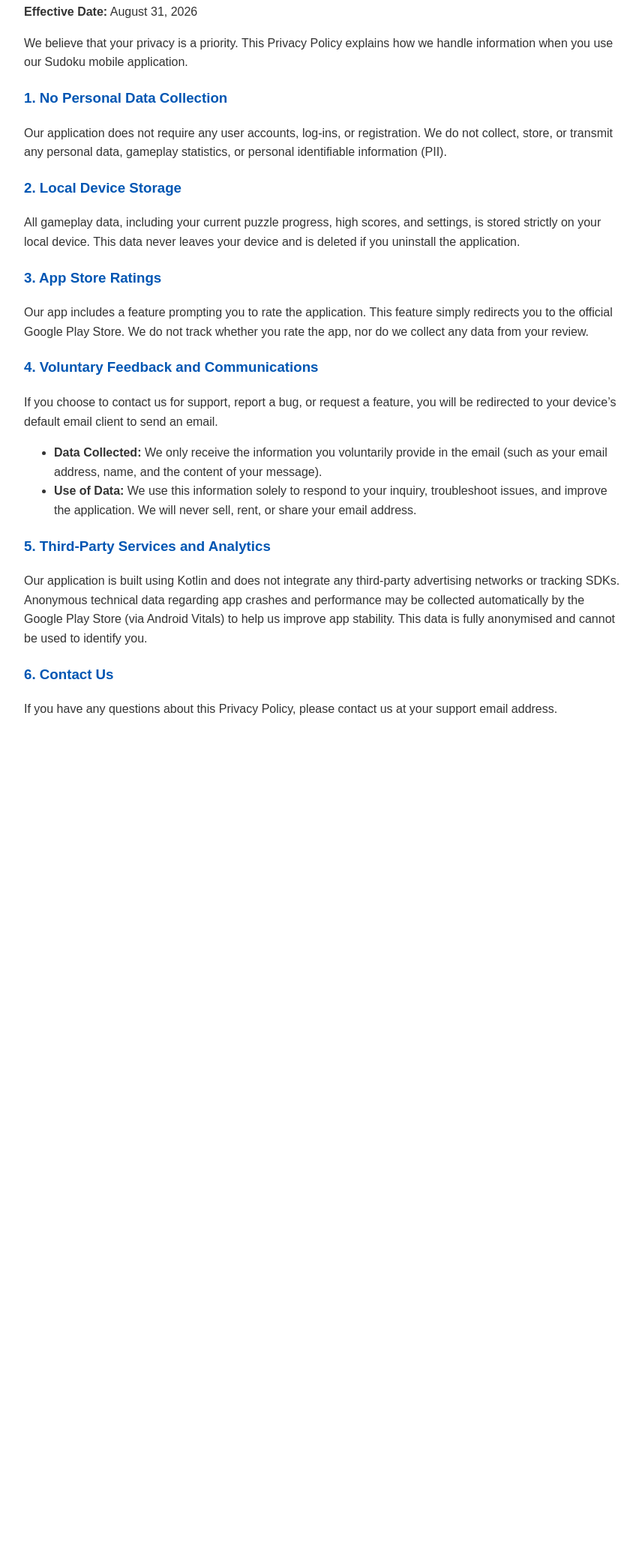
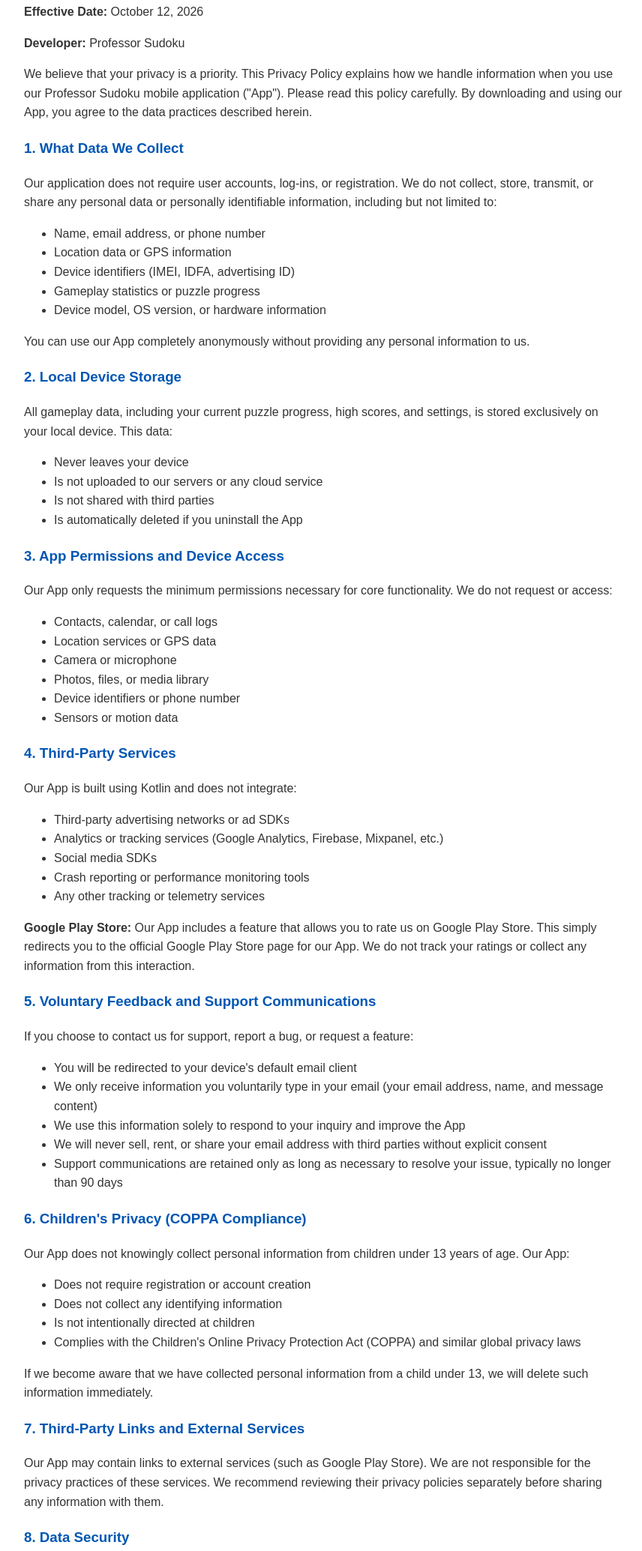
Before and after one commit to professorsudoku/sudoku-privacy-policy, a plain HTML site: page Index.html in a window 1280 px wide. Shown: the part 123-2192 px from the top of the page at 75% size, without its empty margins (208-1064 px from the left). Before the commit the page ends 1118 px from the top, so only its background shows below. Drawn offline with Linux system fonts and the light colour scheme.

Commit message:
Update privacy policy with corrected contact email and final Google Play style language

```diff
--- a/Index.html
+++ b/Index.html
@@ -3,7 +3,7 @@
 <head>
     <meta charset="UTF-8">
     <meta name="viewport" content="width=device-width, initial-scale=1.0">
-    <title>Privacy Policy - Sudoku Puzzle App</title>
+    <title>Privacy Policy - Professor Sudoku</title>
     <style>
         body { font-family: Arial, sans-serif; line-height: 1.6; max-width: 800px; margin: 0 auto; padding: 20px; color: #333; }
         h1 { color: #111; border-bottom: 2px solid #eee; padding-bottom: 10px; }
@@ -12,31 +12,97 @@
 </head>
 <body>
 
-    <h1>Privacy Policy for Sudoku Puzzle App</h1>
-    <p><strong>Effective Date:</strong> August 31, 2026</p>
-    <p>We believe that your privacy is a priority. This Privacy Policy explains how we handle information when you use our Sudoku mobile application.</p>
+    <h1>Privacy Policy for Professor Sudoku</h1>
+    <p><strong>Effective Date:</strong> October 12, 2026</p>
+    <p><strong>Developer:</strong> Professor Sudoku</p>
+    <p>We believe that your privacy is a priority. This Privacy Policy explains how we handle information when you use our Professor Sudoku mobile application ("App"). Please read this policy carefully. By downloading and using our App, you agree to the data practices described herein.</p>
 
-    <h3>1. No Personal Data Collection</h3>
-    <p>Our application does not require any user accounts, log-ins, or registration. We do not collect, store, or transmit any personal data, gameplay statistics, or personal identifiable information (PII).</p>
+    <h3>1. What Data We Collect</h3>
+    <p>Our application does not require user accounts, log-ins, or registration. We do not collect, store, transmit, or share any personal data or personally identifiable information, including but not limited to:</p>
+    <ul>
+        <li>Name, email address, or phone number</li>
+        <li>Location data or GPS information</li>
+        <li>Device identifiers (IMEI, IDFA, advertising ID)</li>
+        <li>Gameplay statistics or puzzle progress</li>
+        <li>Device model, OS version, or hardware information</li>
+    </ul>
+    <p>You can use our App completely anonymously without providing any personal information to us.</p>
 
     <h3>2. Local Device Storage</h3>
-    <p>All gameplay data, including your current puzzle progress, high scores, and settings, is stored strictly on your local device. This data never leaves your device and is deleted if you uninstall the application.</p>
-
-    <h3>3. App Store Ratings</h3>
-    <p>Our app includes a feature prompting you to rate the application. This feature simply redirects you to the official Google Play Store. We do not track whether you rate the app, nor do we collect any data from your review.</p>
-
-    <h3>4. Voluntary Feedback and Communications</h3>
-    <p>If you choose to contact us for support, report a bug, or request a feature, you will be redirected to your device’s default email client to send an email.</p>
+    <p>All gameplay data, including your current puzzle progress, high scores, and settings, is stored exclusively on your local device. This data:</p>
     <ul>
-        <li><strong>Data Collected:</strong> We only receive the information you voluntarily provide in the email (such as your email address, name, and the content of your message).</li>
-        <li><strong>Use of Data:</strong> We use this information solely to respond to your inquiry, troubleshoot issues, and improve the application. We will never sell, rent, or share your email address.</li>
+        <li>Never leaves your device</li>
+        <li>Is not uploaded to our servers or any cloud service</li>
+        <li>Is not shared with third parties</li>
+        <li>Is automatically deleted if you uninstall the App</li>
     </ul>
 
-    <h3>5. Third-Party Services and Analytics</h3>
-    <p>Our application is built using Kotlin and does not integrate any third-party advertising networks or tracking SDKs. Anonymous technical data regarding app crashes and performance may be collected automatically by the Google Play Store (via Android Vitals) to help us improve app stability. This data is fully anonymised and cannot be used to identify you.</p>
+    <h3>3. App Permissions and Device Access</h3>
+    <p>Our App only requests the minimum permissions necessary for core functionality. We do not request or access:</p>
+    <ul>
+        <li>Contacts, calendar, or call logs</li>
+        <li>Location services or GPS data</li>
+        <li>Camera or microphone</li>
+        <li>Photos, files, or media library</li>
+        <li>Device identifiers or phone number</li>
+        <li>Sensors or motion data</li>
+    </ul>
 
-    <h3>6. Contact Us</h3>
-    <p>If you have any questions about this Privacy Policy, please contact us at your support email address.</p>
+    <h3>4. Third-Party Services</h3>
+    <p>Our App is built using Kotlin and does not integrate:</p>
+    <ul>
+        <li>Third-party advertising networks or ad SDKs</li>
+        <li>Analytics or tracking services (Google Analytics, Firebase, Mixpanel, etc.)</li>
+        <li>Social media SDKs</li>
+        <li>Crash reporting or performance monitoring tools</li>
+        <li>Any other tracking or telemetry services</li>
+    </ul>
+    <p><strong>Google Play Store:</strong> Our App includes a feature that allows you to rate us on Google Play Store. This simply redirects you to the official Google Play Store page for our App. We do not track your ratings or collect any information from this interaction.</p>
+
+    <h3>5. Voluntary Feedback and Support Communications</h3>
+    <p>If you choose to contact us for support, report a bug, or request a feature:</p>
+    <ul>
+        <li>You will be redirected to your device's default email client</li>
+        <li>We only receive information you voluntarily type in your email (your email address, name, and message content)</li>
+        <li>We use this information solely to respond to your inquiry and improve the App</li>
+        <li>We will never sell, rent, or share your email address with third parties without explicit consent</li>
+        <li>Support communications are retained only as long as necessary to resolve your issue, typically no longer than 90 days</li>
+    </ul>
+
+    <h3>6. Children's Privacy (COPPA Compliance)</h3>
+    <p>Our App does not knowingly collect personal information from children under 13 years of age. Our App:</p>
+    <ul>
+        <li>Does not require registration or account creation</li>
+        <li>Does not collect any identifying information</li>
+        <li>Is not intentionally directed at children</li>
+        <li>Complies with the Children's Online Privacy Protection Act (COPPA) and similar global privacy laws</li>
+    </ul>
+    <p>If we become aware that we have collected personal information from a child under 13, we will delete such information immediately.</p>
+
+    <h3>7. Third-Party Links and External Services</h3>
+    <p>Our App may contain links to external services (such as Google Play Store). We are not responsible for the privacy practices of these services. We recommend reviewing their privacy policies separately before sharing any information with them.</p>
+
+    <h3>8. Data Security</h3>
+    <p>Since we do not collect, store, or transmit personal data to our servers, there is minimal risk of data breach from our services. Your locally stored game data is subject to your device's built-in security. We recommend:</p>
+    <ul>
+        <li>Keeping your device updated with the latest security patches</li>
+        <li>Using device-level security measures (PIN, password, fingerprint, or face unlock)</li>
+        <li>Not sharing your device with untrusted individuals</li>
+    </ul>
+
+    <h3>9. Policy Updates and Changes</h3>
+    <p>We may update this Privacy Policy from time to time to reflect changes in our practices or legal requirements. We will notify you of material changes by updating the "Effective Date" at the top of this policy. Continued use of our App after changes become effective constitutes your acceptance of the updated Privacy Policy.</p>
+
+    <h3>10. Your Privacy Rights and Data Requests</h3>
+    <p>Since we do not collect personal data on our servers, there is nothing to access, correct, or delete from our systems. You can delete all locally stored game data by uninstalling the App from your device. If you have previously contacted us via email and wish to have your email permanently deleted, please contact us at the address below.</p>
+
+    <h3>11. Contact Us</h3>
+    <p>If you have any questions or concerns about this Privacy Policy, our data practices, or your privacy, please contact us:</p>
+    <p><strong>Email:</strong> prof.sudoku@outlook.com</p>
+    <p>We will respond to your inquiry within 30 days of receiving it.</p>
+
+    <h3>12. Compliance Information for App Stores</h3>
+    <p>This App complies with Google Play Store's privacy policy requirements. The developer has accurately disclosed all data practices in this policy and in the Google Play Data Safety section. There is no discrepancy between this policy and our actual data handling practices.</p>
 
 </body>
 </html>
```
